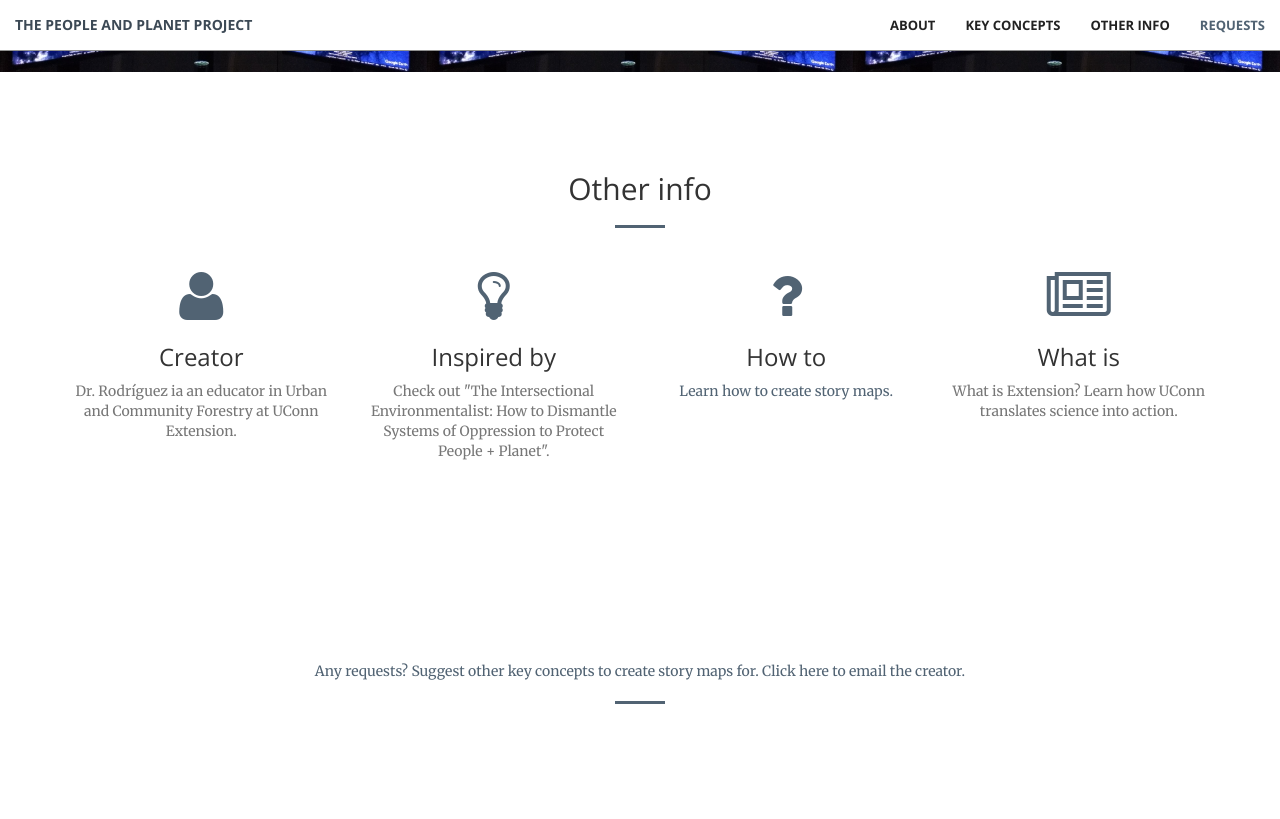
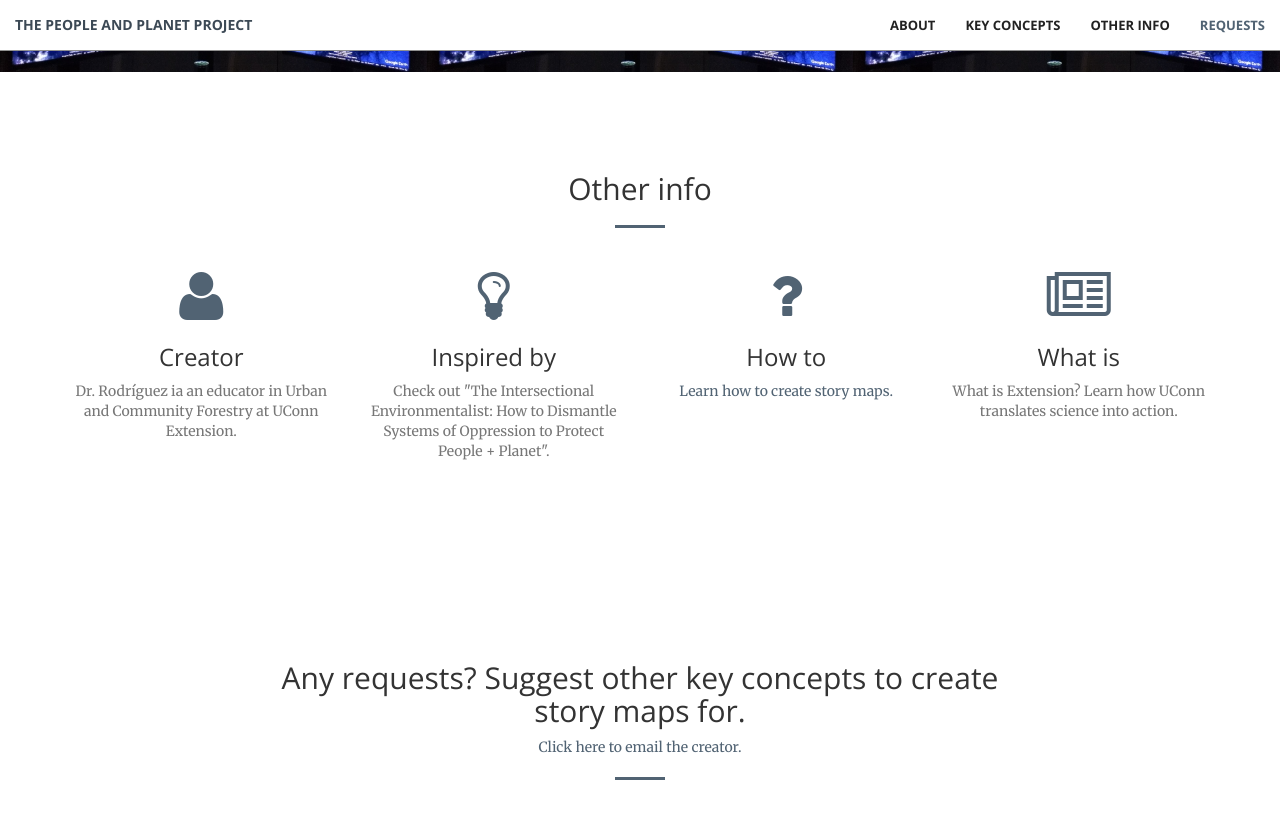
Before and after one commit to peopleandplanet/peopleandplanet.github.io, a Jekyll site: the page built from index.html, in a window 1280 px wide and 900 px high, scrolled down 2802 px. Shown: the top 819 px of the window. Built offline with Jekyll 4.4.1, drawn with Linux system fonts in a browser that asks for light colours.

Commit message:
Update contact.html

```diff
--- a/_includes/contact.html
+++ b/_includes/contact.html
@@ -2,7 +2,8 @@
     <div class="container">
         <div class="row">
             <div class="col-lg-8 col-lg-offset-2 text-center">
-                <a href="mailto:mayra.rodriguez_gonzalez@uconn.edu" class="section-heading">Any requests? Suggest other key concepts to create story maps for. Click here to email the creator.</a>
+                <h2 class="section-heading">Any requests? Suggest other key concepts to create story maps for.</h2>
+                <a href="mailto:mayra.rodriguez_gonzalez@uconn.edu">Click here to email the creator.</a>
                 <hr class="primary">
                 <p></p>
     </div>
```
